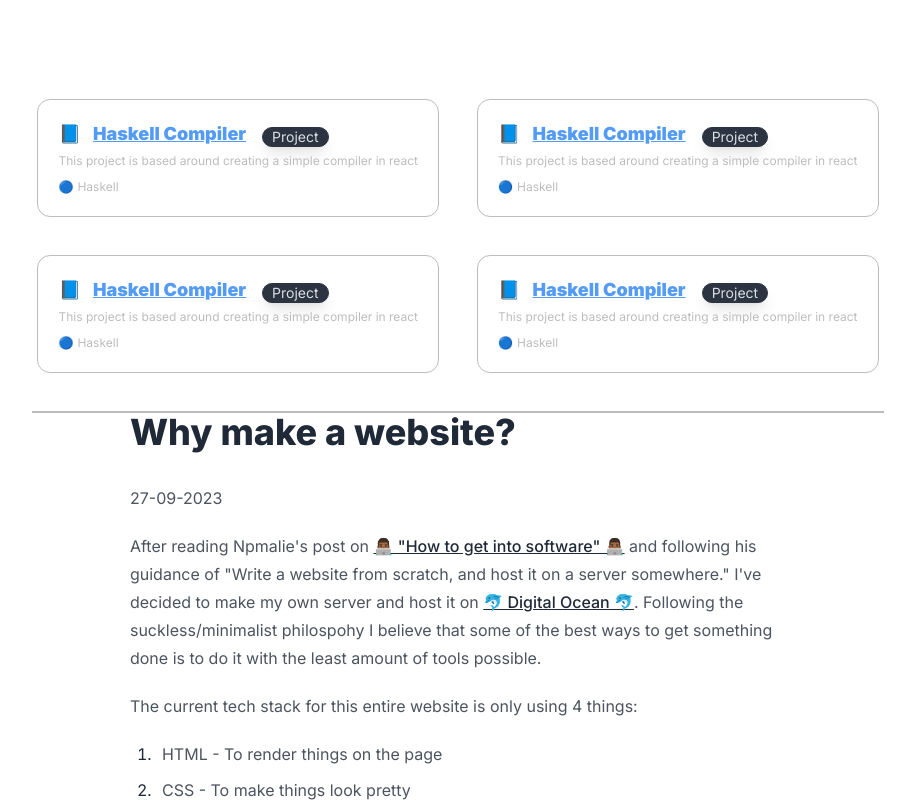
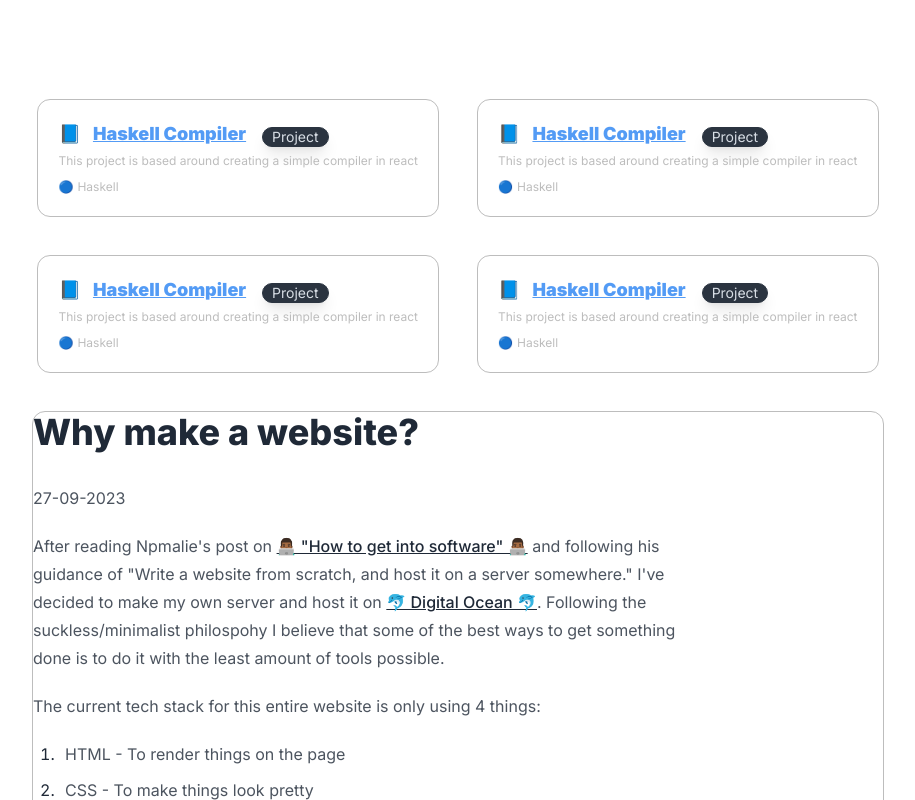
Before and after one commit to christophergyman/chrisgyman.dev, a Next.js app in the folder chrisgyman-dev/: page / in a window 1280 px wide. Shown: the top 800 px of the page, without its empty margins (182-1097 px from the left). Built offline with nearby package versions, Linux system fonts and the light colour scheme.

Commit message:
markdown functionality added to postgrid, just need to fix css now...

```diff
--- a/chrisgyman-dev/src/app/components/markdown.tsx
+++ /dev/null
@@ -1,17 +0,0 @@
-import Markdown from 'react-markdown'
-import { promises as fs } from 'fs';
-
-interface MarkdownComponentProps {
-    filepath: string;
-}
-
-export async function MarkdownComponent({filepath}: MarkdownComponentProps){
-    const source = filepath
-    const file = await fs.readFile(process.cwd() + source , 'utf8');
-
-    return(
-        <div className='prose'>
-            <Markdown>{file}</Markdown>
-        </div>
-    )
-}
--- a/chrisgyman-dev/src/app/components/post-bubble.tsx
+++ b/chrisgyman-dev/src/app/components/post-bubble.tsx
@@ -1,29 +1,18 @@
-import { Post } from "../post";
-import { MarkdownComponent } from "./markdown";
-// import MarkdownComponent from "./markdown-post";
+import Markdown from 'react-markdown'
+import { promises as fs } from 'fs';
+import { PostBubbleComponentProps} from '../post';
 
-interface PostBubbleProps {
-  post: Post;
-}
 
-function PostBubble({ post }: PostBubbleProps) {
-  // mt-2 mx-5 mb-6
+// Async function to read markdown filepath into string
+export async function PostBubble({ filepath }: PostBubbleComponentProps) {
+  const source = filepath
+  const file = await fs.readFile(process.cwd() + source , 'utf8');
+
   return (
     <div className=" outline outline-1 outline-[#bdbdbd] rounded-xl lg:m-5 md:m-3 mt-5 mx-2">
-      {/* <div className="px-6 py-1">
-        <a href={post.link}>
-          <h1 className="text-lg text-[#bdbdbd] font-bold underline md:text-base lg:text-lg xl:text-lg 2xl:text-lg">
-            {post.title}
-          </h1>
-        </a>
+      <div className="prose">
+        <Markdown>{file}</Markdown>
       </div>
-      <hr className="w-full text-[#bdbdbd]" />
-      <div className="px-6 py-1 text-xs md:text-base lg:text-base xl:text-base 2xl:text-base">
-        <p className="text text-[#bdbdbd] ">
-        </p>
-      </div> */}
     </div>
   );
 }
-
-export { PostBubble };
--- a/chrisgyman-dev/src/app/components/post-grid.tsx
+++ b/chrisgyman-dev/src/app/components/post-grid.tsx
@@ -1,16 +1,26 @@
-import { Post } from "../post";
+import { PostBubbleComponentProps } from "../post";
 import { PostBubble } from "./post-bubble";
 
-interface PostGridProps {
-  postList: Post[];
+
+interface PostGridProps{
+  postSourceArray: PostBubbleComponentProps[];
 }
 
-function PostGrid({ postList }: PostGridProps) {
+
+  // const examplePostArr: PostBubbleComponentProps[] = [examplePost, examplePost];
+
+function PostGrid({ postSourceArray}: PostGridProps) {
   return (
     <div className="w-fit md:w-fit lg:w-[890px] xl:w-[890px] 2xl:w-[890px]">
-      {postList.map((post) => (
-        <PostBubble post={post} />
+      {postSourceArray.map((postSourceArray) => (
+        <PostBubble filepath={postSourceArray.filepath} />
       ))}
+
+
+
+      {/* {postList.map((postList) => (
+        <PostBubble filepath={post} />
+      ))} */}
     </div>
   );
 }
--- a/chrisgyman-dev/src/app/page.tsx
+++ b/chrisgyman-dev/src/app/page.tsx
@@ -3,8 +3,7 @@ import { ProjectBubble } from "./components/project-bubble";
 import { Project } from "./project";
 import { ProjectGrid } from "./components/project-grid";
 import { PostGrid } from "./components/post-grid";
-import { Post } from "./post";
-import { MarkdownComponent } from "./components/markdown";
+import { PostBubbleComponentProps } from "./post";
 
 export default function Home() {
   // Test data
@@ -28,14 +27,11 @@ export default function Home() {
   ];
 
   // example post
-  const examplePost: Post = {
-    id: 1,
-    title: "How I got into front-end dev",
-    content: "",
-    link: "https://www.chrisgyman.com",
+  const examplePost: PostBubbleComponentProps= {
+    filepath: "/src/app/markdownfiles/why-make-a-website.md",
   };
 
-  const examplePostArr: Post[] = [examplePost, examplePost];
+  const examplePostArr: PostBubbleComponentProps[] = [examplePost, examplePost];
 
 
   // return JSX
@@ -45,8 +41,7 @@ export default function Home() {
         <h1 className="font-black text-white text-4xl">Chrisgyman.dev</h1>
         <div className="flex flex-col items-center">
           <ProjectGrid projectList={exampleProjectArr} />
-          <PostGrid postList={examplePostArr} />
-          <MarkdownComponent filepath="/src/app/markdownfiles/why-make-a-website.md"></MarkdownComponent>
+          <PostGrid postSourceArray={examplePostArr}/>
         </div>
       </div>
     </main>
--- a/chrisgyman-dev/src/app/post.ts
+++ b/chrisgyman-dev/src/app/post.ts
@@ -1,8 +1,6 @@
-interface Post {
-  id: number;
-  title: string;
-  content: string;
-  link: string;
+//Interface
+interface PostBubbleComponentProps{
+    filepath: string;
 }
 
-export type { Post };
+export type {PostBubbleComponentProps}
```
